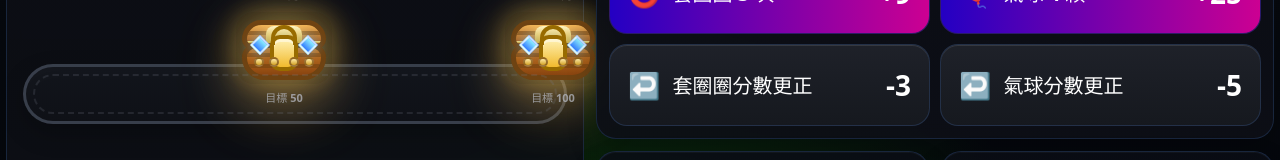
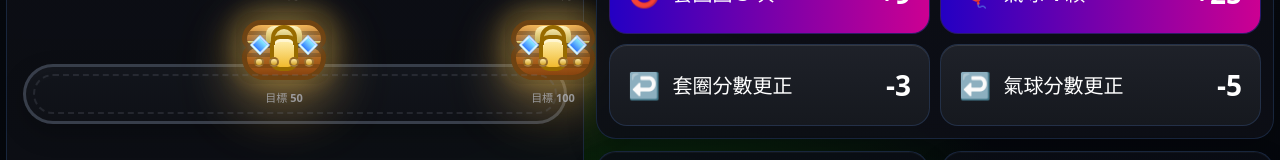
Before and after one commit to Tia2007/treasure-code-quest, a React (Vite) app: page /#/play in a window 1280 px wide. Shown: the part 389-549 px from the top of the page. Built offline with nearby package versions, Linux system fonts and the light colour scheme.

Commit message:
Update PlayPage.jsx

```diff
--- a/src/pages/PlayPage.jsx
+++ b/src/pages/PlayPage.jsx
@@ -346,7 +346,7 @@ export default function PlayPage() {
                 onClick={subtractRing}
               >
                 <span className="actionEmoji">↩️</span>
-                <span>套圈圈分數更正</span>
+                <span>套圈分數更正</span>
                 <span className="actionPoints">-3</span>
               </button>
               <button
```
